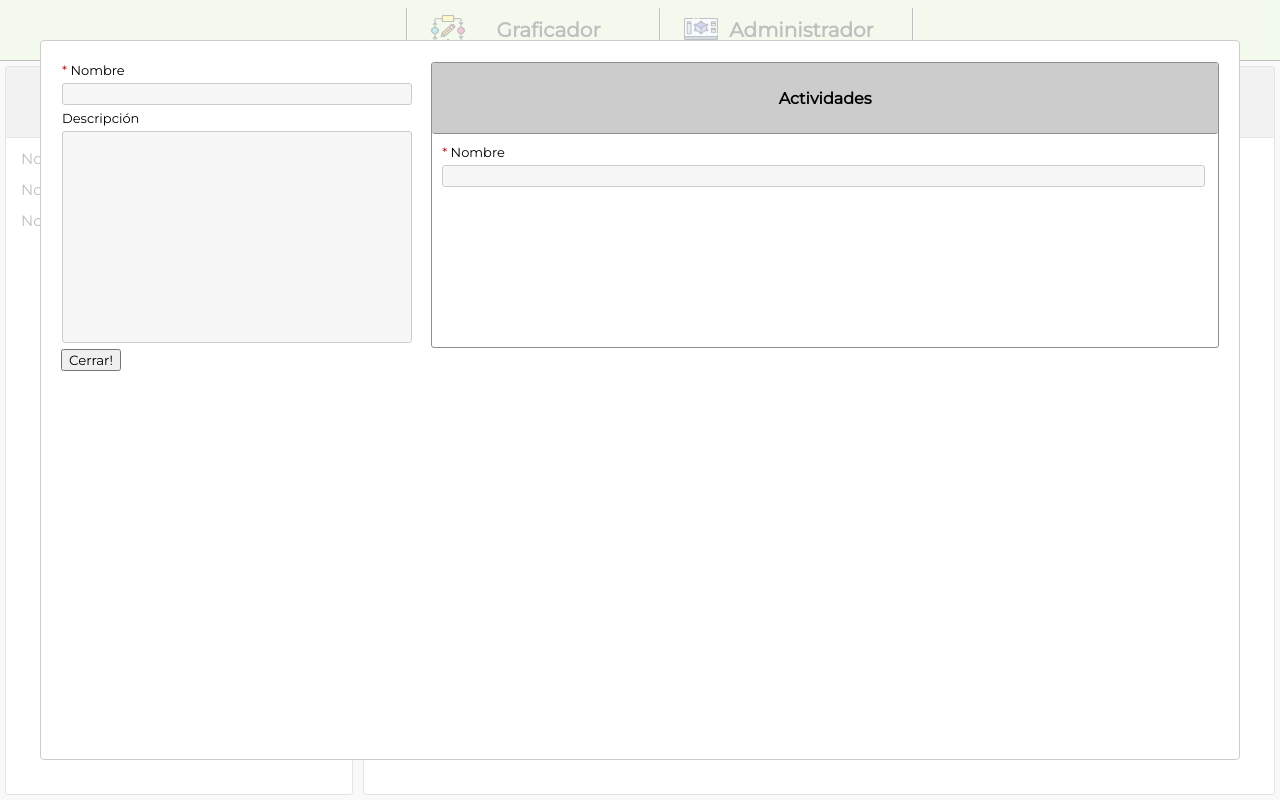
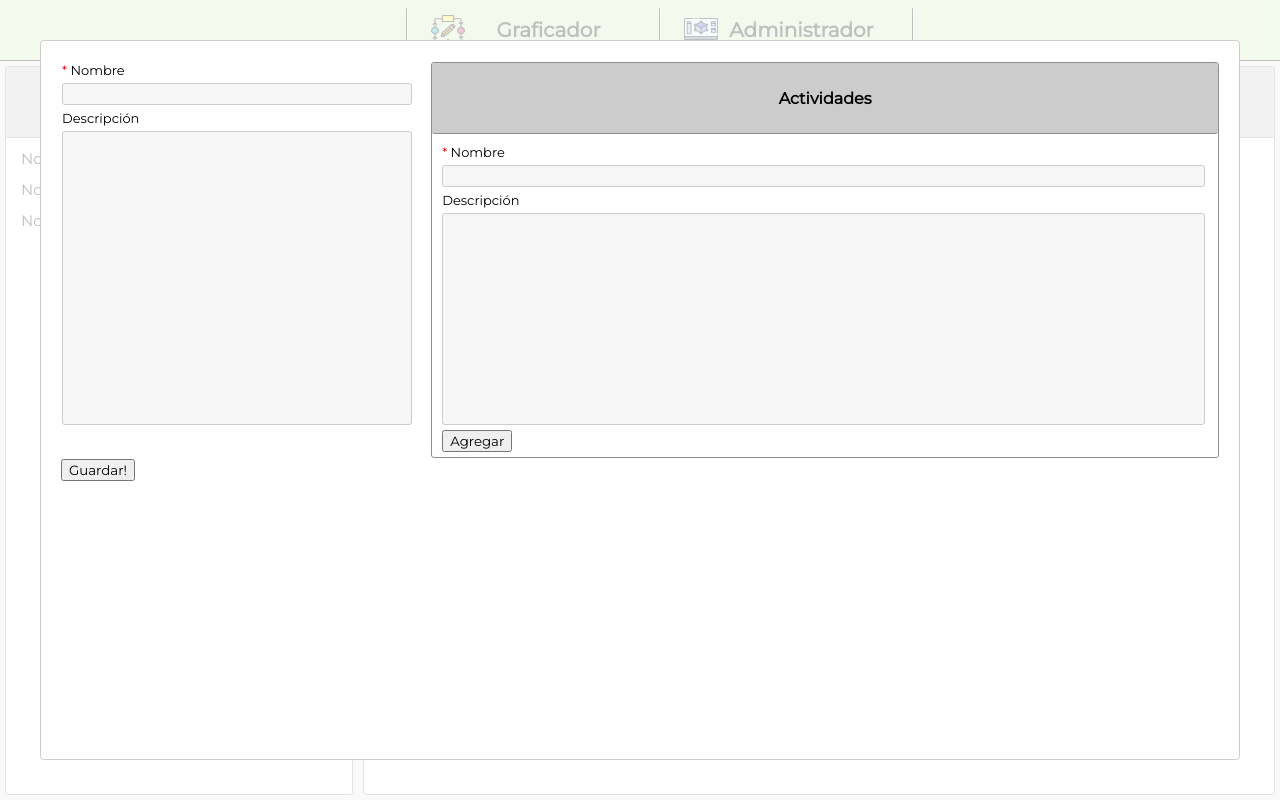
Before and after one commit to Sebassllr/M-model, a React (Create React App) app: page /admin in a window 1280 px wide. Both pictures are taken after a click on the button 265 px from the left and 103 px from the top of the page. Built offline with nearby package versions, Linux system fonts and the light colour scheme.

Commit message:
Se agregan dependencias y conexión con la db

```diff
--- a/package.json
+++ b/package.json
@@ -3,6 +3,7 @@
   "version": "0.1.0",
   "private": true,
   "dependencies": {
+    "axios": "^0.18.0",
     "react": "^16.8.3",
     "react-dom": "^16.8.3",
     "react-modal": "^3.8.1",
--- a/src/containers/AddModel/addModel.js
+++ b/src/containers/AddModel/addModel.js
@@ -1,14 +1,20 @@
 import React, { Component } from 'react';
 import Input from "../../components/Input/input"
 import classes from './addModel.module.css';
-import Title from '../../components/Title/title'
+import Title from '../../components/Title/title';
+import axios from 'axios';
 
 class AddModel extends Component{
 
     state = {
         inputs: {
             name: '',
-            description: ''
+            description: '',
+            activities: [],
+        },
+        activity: {
+            name: '',
+            description: '',
         }
     }
 
@@ -23,33 +29,61 @@ class AddModel extends Component{
             case 2:
                 properties.inputs.description = event.target.value;
                 break;
+            case 3:
+                properties.activity.name = event.target.value;
+                break;
+            case 4:
+                properties.activity.description = event.target.value;
+                break;
         }
         this.setState({...properties});
     }
 
+    addActivity = () => {
+        const props = {...this.state};
+        const activity = {
+            ...props.activity
+        };
+        const list = props.inputs.activities;
+        list.push(activity);
+        props.inputs.activities = list;
+        props.activity.name = '';
+        props.activity.description = '';
+        this.setState(props);
+    }
+
+    saveModel = () => {
+        axios.post('saveModel', this.state.inputs, { crossdomain: true }).then(response =>{
+            this.props.closeModal();
+        })
+    }
+
     render(){
-
+        const styles = {
+            height: '282px'
+        };
         return(
             <>
                 <form>
                     <div className="displayFlex">
                         <div className={classes.widthLeft}>
-                            <Input value={this.state.name} onChange={(event) => {this.inputHandler(event, 1)}} name="Nombre" type="input" required/>
-                            <Input value={this.state.description} onChange={(event) => {this.inputHandler(event, 2)}} name="Descripción" type="textarea"/>
+                            <Input value={this.state.inputs.name} onChange={(event) => {this.inputHandler(event, 1)}} name="Nombre" type="input" required/>
+                            <Input style={styles} value={this.state.description} onChange={(event) => {this.inputHandler(event, 2)}} name="Descripción" type="textarea"/>
                         </div>
                         <div className={[classes.widthRigth, classes.border].join(" ")}>
                             <Title title="Actividades"/>
                             <div className={classes.paddingInputs}>
-                                <Input value={this.state.name} onChange={(event) => {this.inputHandler(event, 1)}} name="Nombre" type="input" required/>
+                                <Input value={this.state.activity.name} onChange={(event) => {this.inputHandler(event, 3)}} name="Nombre" type="input" required/>
+                                <Input value={this.state.activity.description} onChange={(event) => {this.inputHandler(event, 4)}} name="Descripción" type="textarea"/>
+                                <button type="button" onClick={this.addActivity}>Agregar</button>
                             </div>
                         </div>
                     </div>
                 </form>
-                <button type="button" onClick={this.props.closeModal}>Cerrar!</button>
+                <button type="button" onClick={this.saveModel}>Guardar!</button>
             </>
         )
     }
-
 }
 
 export default AddModel;
--- a/src/containers/App.js
+++ b/src/containers/App.js
@@ -2,6 +2,11 @@ import React, { Component } from 'react';
 import './App.css';
 import MainView from '../containers/MainView/mainView';
 import { BrowserRouter } from 'react-router-dom';
+import axios from 'axios';
+
+axios.defaults.baseURL = 'localhost:3001/';
+axios.defaults.headers.common['Authorization'] = 'AUTH TOKEN';
+axios.defaults.headers.post['Content-type'] = 'application/json';
 
 class App extends Component {
   render() {
```
Also changed, not shown: 1 other file (tests, documents, lock files or other folders).
